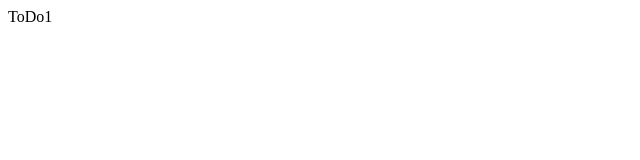
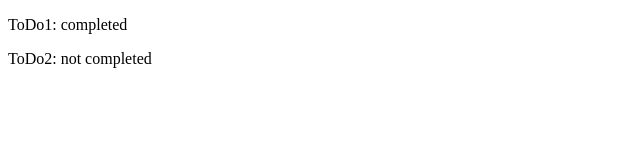
Before and after one commit to aaronsweeneyweb/todoapp, a plain HTML site: page index.html in a window 1280 px wide. Shown: the whole page, without its empty margins (0-640 px from the left). Drawn offline with nearby package versions, Linux system fonts and the light colour scheme.

Commit message:
change this.todo to object

```diff
--- a/controllers.js
+++ b/controllers.js
@@ -1,3 +1,4 @@
 toDoApp.controller('ToDoController', function() {
-  this.todo = "ToDo1";
+  this.todos = [{ text: "ToDo1", completed: true},
+                { text: "ToDo2", completed: false}];
 });
--- a/index.html
+++ b/index.html
@@ -8,8 +8,13 @@
     <script type="text/javascript" src="controllers.js"></script>
   </head>
   <body>
-    <div ng-controller="ToDoController as controller">
-      {{controller.todo}}
+    <!-- can abbreviate 'controller' as 'ctrl' -->
+    <div ng-controller="ToDoController as ctrl">
+
+      <p ng-repeat="todo in ctrl.todos">
+        {{ todo.text }}: {{ todo.completed? "completed" : "not completed" }}
+      </p>
+
     </div>
   </body>
 </html>
```
